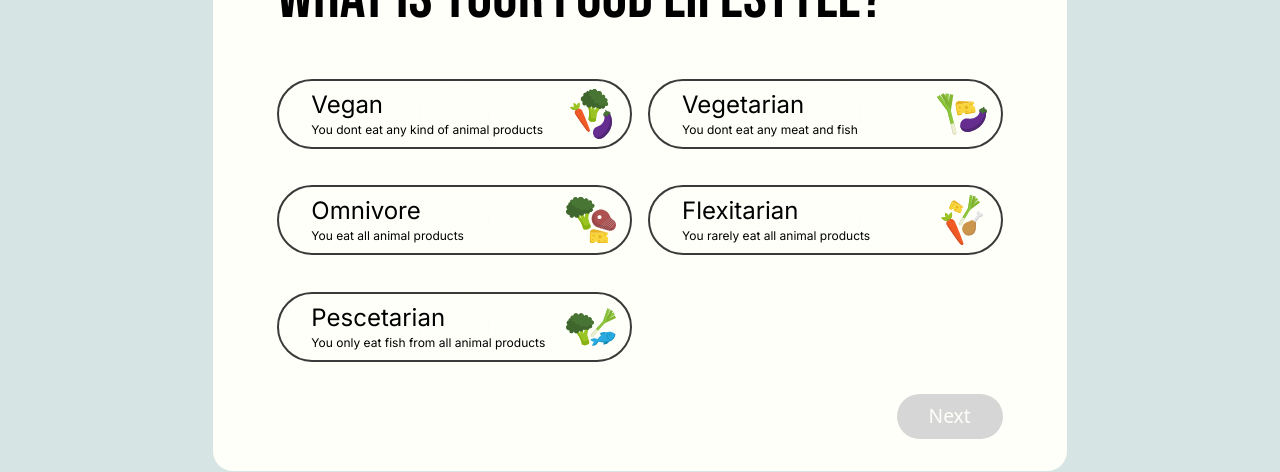
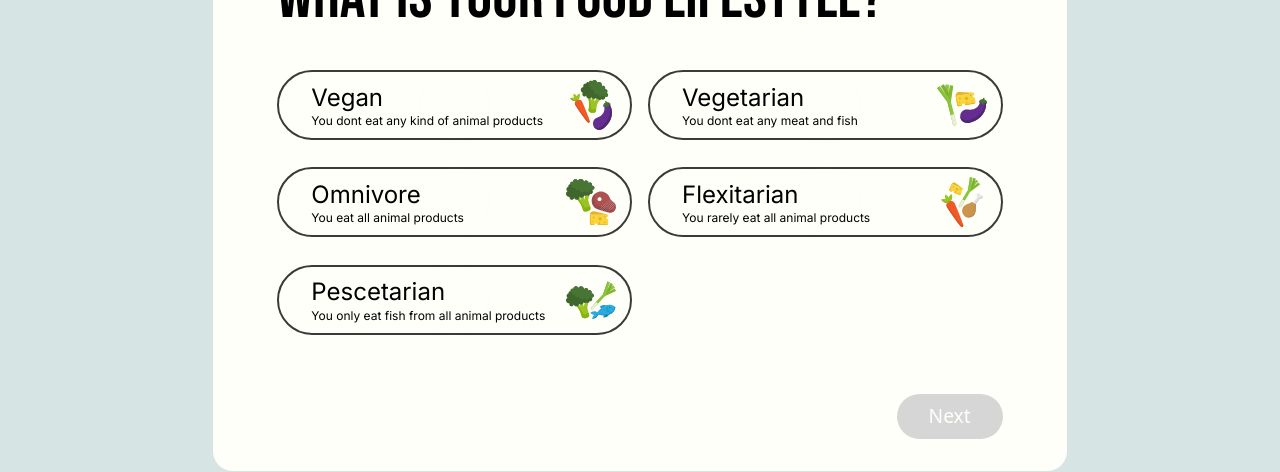
Before and after one commit to fichtnerma/Tastyplan, a Next.js app in the folder frontend/: page /setup in a window 1280 px wide. Shown: the part 278-750 px from the top of the page. Built offline with nearby package versions, Linux system fonts and the light colour scheme; no server answers; a web font is replaced by a local one.

Commit message:
fix: readd prerefactored select foodLifestyle

```diff
--- a/frontend/src/components/FoodLifestyle/FoodLifestyle.module.scss
+++ b/frontend/src/components/FoodLifestyle/FoodLifestyle.module.scss
@@ -1,8 +1,19 @@
+.preferencesWrapper {
+    display: grid;
+    flex-direction: column;
+    align-items: left;
+    width: 100%;
+
     .choiceWrapper {
         display: grid;
         grid-template-columns: repeat(2, minmax(0, 1fr));
         width: 100%;
+        // height: 60px;
         position: relative;
+
+        &:last-child {
+            margin-bottom: 1.8rem;
+        }
 
         &:hover {
             label {
@@ -13,18 +24,43 @@
         }
     }
 
-.customFocus {
-    &:focus {
-        box-shadow: 0 0 0 2px #ffffff, 0 0 3px 5px #3a97f9;
+    label,
+    input {
+        position: absolute;
+        top: 0;
+        left: 0;
+        right: 0;
+        bottom: 0;
+        cursor: pointer;
+        z-index: 1;
     }
 
-    &:focus-visible {
-        outline: unset;
-    }
+    input[type='radio'] {
+        opacity: 0.01;
+        z-index: 100;
+        width: 100%;
+        height: 100%;
+        border-radius: 50px;
     }
 
-.radioBtn:checked + .radioLabel,
-.Checked + .radioLabel {
+    label {
+        display: flex;
+        justify-content: left;
+        align-items: center;
+        border: 2px solid var(--gray-dark);
+        border-radius: 50px;
+        z-index: 90;
+        font-weight: 500;
+        font-size: 1.125rem;
+        /* 18px */
+        line-height: 1.75rem;
+        /* 28px */
+        // color: var(--gray-dark);
+        padding-left: 2rem;
+    }
+
+    input[type='radio']:checked + label,
+    .Checked + label {
         background-color: var(--green-dark);
         color: var(--white);
         border: none;
@@ -32,3 +68,4 @@
             color: var(--white);
         }
     }
+}
--- a/frontend/src/components/FoodLifestyle/FoodLifestyle.tsx
+++ b/frontend/src/components/FoodLifestyle/FoodLifestyle.tsx
@@ -11,16 +11,11 @@ interface FoodLifestyleProps {
 }
 export default function FoodLifestyle({ onNext, onChoice, formOfDiet }: FoodLifestyleProps) {
     const preferences = [
-        { id: 1, food: 'vegan', description: 'You dont eat any kind of animal products', icon: 'Vegan-color' },
-        { id: 2, food: 'vegetarian', description: 'You dont eat any meat and fish', icon: 'Vegetarisch-color' },
-        { id: 3, food: 'omnivore', description: 'You eat all animal products', icon: 'Omnivor-color' },
-        { id: 4, food: 'flexitarian', description: 'You rarely eat all animal products', icon: 'Flexitarisch-color' },
-        {
-            id: 5,
-            food: 'pescetarian',
-            description: 'You only eat fish from all animal products',
-            icon: 'Pescetarisch-color',
-        },
+        { food: 'vegan', description: 'You dont eat any kind of animal products', icon: 'Vegan-color' },
+        { food: 'vegetarian', description: 'You dont eat any meat and fish', icon: 'Vegetarisch-color' },
+        { food: 'omnivore', description: 'You eat all animal products', icon: 'Omnivor-color' },
+        { food: 'flexitarian', description: 'You rarely eat all animal products', icon: 'Flexitarisch-color' },
+        { food: 'pescetarian', description: 'You only eat fish from all animal products', icon: 'Pescetarisch-color' },
     ];
 
     const [selection, setSelection] = useState(formOfDiet);
@@ -44,18 +39,10 @@ export default function FoodLifestyle({ onNext, onChoice, formOfDiet }: FoodLife
         <div>
             <h4 className="mb-2 h2">What is your food lifestyle?</h4>
             <div className="flex justify-center h-[400px] lg:h-[300px] overflow-y-auto overflow-x-hidden">
-                <div
-                    className="grid grid-flow-row items-center w-full lg:grid-cols-2 lg:gap-x-4 lg:gap-y-5 lg:justify-items-center"
-                    tabIndex={-1}
-                >
+                <div className={`lg:grid-cols-2 lg:gap-x-4 lg:gap-y-5 ${styles.preferencesWrapper}`}>
                     {preferences.map((preference, i) => (
-                        <div
-                            key={preference.id}
-                            className={`lg:m-0 h-[60px] lg:h-[75px] xl:h-[70px] ${styles.choiceWrapper} ${styles.customFocus}`}
-                            tabIndex={i + 1}
-                        >
+                        <div key={i} className={`mb-3 lg:m-0 h-[60px] lg:h-[70px] ${styles.choiceWrapper}`}>
                             <input
-                                className={`absolute top-0 right-0 bottom-0 left-0 cursor-pointer z-[1] opacity-[.01] z-[100] w-full h-full rounded-[50px] ${styles.customFocus} ${styles.radioBtn}`}
                                 type="radio"
                                 name="preferences"
                                 value={preference.food}
@@ -63,14 +50,9 @@ export default function FoodLifestyle({ onNext, onChoice, formOfDiet }: FoodLife
                                 onChange={onChoiceChange}
                                 data-cy={`${preference.food}-radio-btn`}
                             />
-                            <label
-                                htmlFor={preference.food}
-                                className={`absolute top-0 right-0 bottom-0 left-0 cursor-pointer z-[1] flex justify-left items-center border-2 border-solid border-gray-custom4 rounded-[50px] z-[90] font-medium text-[1.124rem] leading-8 pl-8 col-start-1 ${styles.customFocus} ${styles.radioLabel}`}
-                            >
-                                <p className="absolute top-1 capitalize">{preference.food}</p>
-                                <p className="text-xs pt-6 lg:pt-8 lg:max-w-[200px] xl:max-w-[unset]">
-                                    {preference.description}
-                                </p>
+                            <label htmlFor={preference.food} className="col-start-1">
+                                <p className="absolute pb-4 capitalize">{preference.food}</p>
+                                <p className="text-xs pt-8">{preference.description}</p>
                             </label>
                             <div className="flex self-center col-start-6 h-fit z-[90] center pr-4">
                                 <Icon size={50} icon={preference.icon}></Icon>
@@ -81,7 +63,6 @@ export default function FoodLifestyle({ onNext, onChoice, formOfDiet }: FoodLife
             </div>
             <div className="flex justify-end relative">
                 <button
-                    tabIndex={5}
                     className="btn-primary mt-6 disabled:bg-gray-custom2"
                     data-btn="next"
                     onClick={onSubmitSelection}
```
Lines whose indentation alone changed are shown as unchanged.
